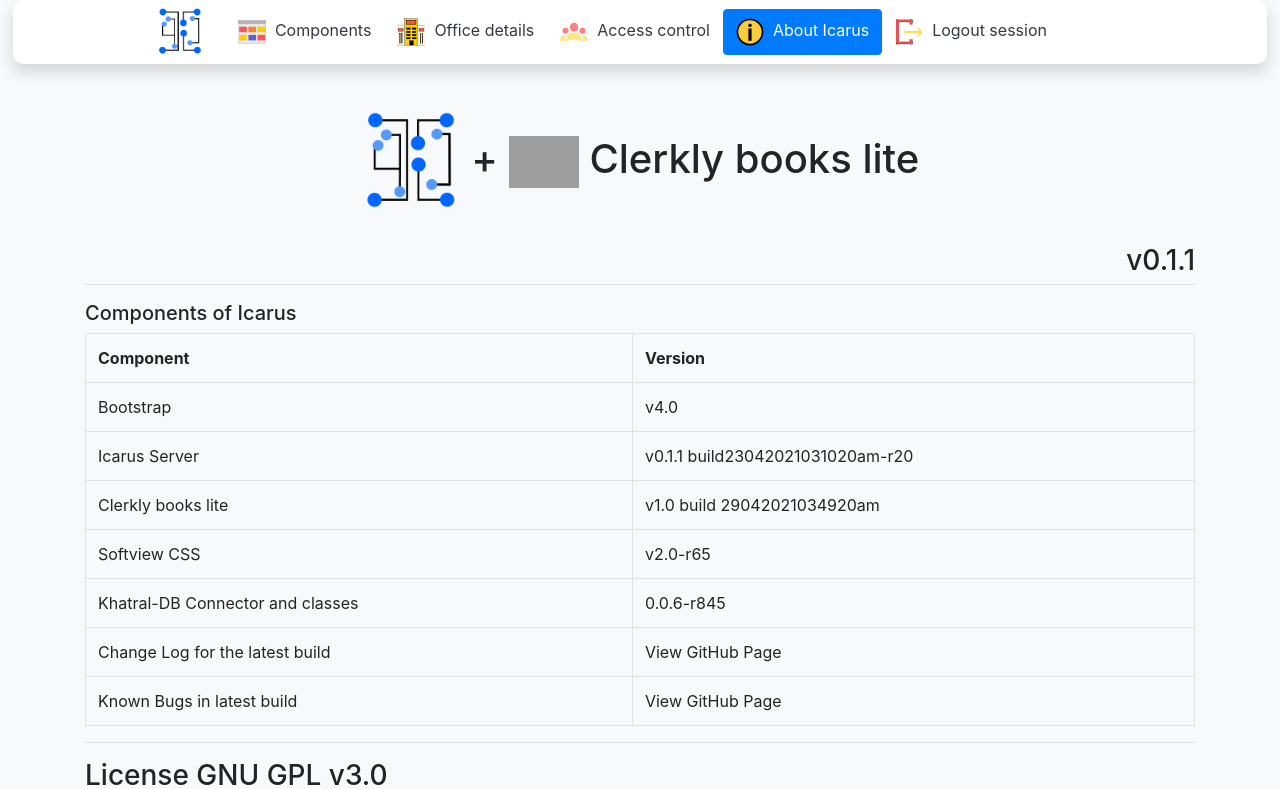
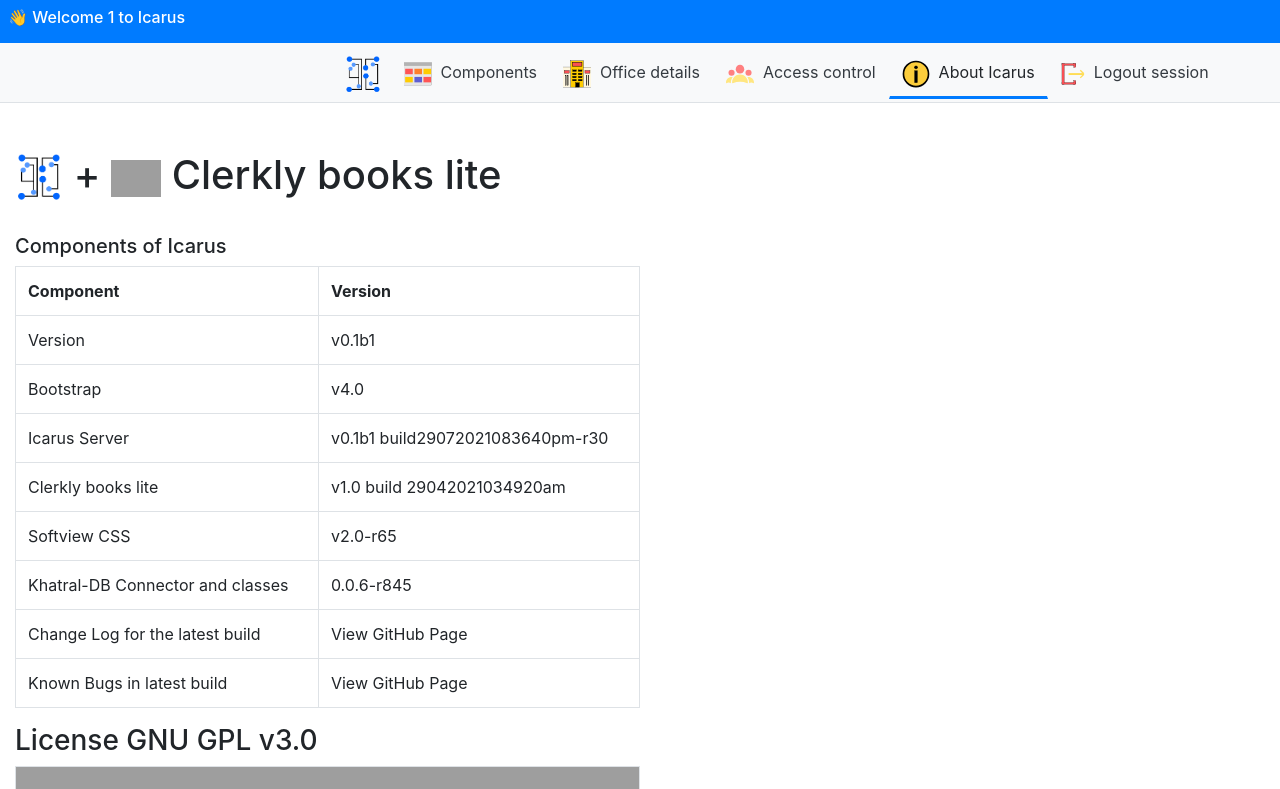
Before and after one commit to Arvin-Software/Icarus, a PHP site: page /admin/about.php in a window 1280 px wide. Shown: the top 789 px of the page. Run offline with PHP 8.4, Linux system fonts and the light colour scheme; the visitor is signed in with stand-in values (Sample User, id 1); some libraries are stand-ins or nearby versions; grey boxes are pictures that could not be loaded.

Commit message:
updated interface and finalized build

```diff
--- a/admin/about.php
+++ b/admin/about.php
@@ -4,20 +4,18 @@ include '../header.php';
 ?>
 <br>
 <br>
-<div class="container-fluid" style="overflow:auto; height: 85vh;">
-<div class="container">
-<h1 class="text-center"><img src="../images/icaruslogo1ba.png" alt="Valai Logo" style="width: 100px;"> + <img src="../images/logo.svg" alt="logo" style="width: 70px;">&nbsp;Clerkly books lite</h1>
+<div class="container-fluid" style="">
+<h1 class=""><img src="../images/icaruslogo1ba.png" alt="Valai Logo" style="width: 48px;"> + <img src="../images/logo.svg" alt="logo" style="width: 50px;">&nbsp;Clerkly books lite</h1>
 <br>
-<h3 class="float-right"><?php echo icarus::DisplayVersion(); ?></h3>
-<p class="text-center">
-<br>
-</p>
-<hr>
 <h5>Components of Icarus</h5>
-<table class="table table-bordered">
+<table class="table table-bordered" style="width: 50%;">
     <tr>
         <th>Component</th>
         <th>Version</th>
+    </tr>
+    <tr>
+        <td>Version</td>
+        <td><?php echo icarus::DisplayVersion(); ?></td>
     </tr>
     <tr>
         <td>Bootstrap</td>
@@ -49,15 +47,13 @@ include '../header.php';
         <td>View GitHub Page</td>
     </tr>
 </table>
-<hr>
 <h3>License GNU GPL v3.0</h3>
-<iframe src="../LICENSE" frameborder="0" class="border bg-white" style="width: 100%; height: 40vh;"></iframe>
-<hr>
-<h6 class="text-center">Icarus is a open source software which is licensed under GNU GPL v3 License</h6>
-<h6 class="text-center">Icons are open source and can be downloaded and modified and released under GNU GPL v3 License</h6>
-<h6 class="text-center">Icarus Logo, Icarus Name, Softview Name, Khatral name are the properties of Arvin Soft.</h6>
-<h6 class="text-center">Clerklybooks Logo, Clerklybooks Name are the properties of Arvin Soft.</h6>
-<h6 class="text-center">Components like bootstrap, jquery and other products used in this project are the copyright of the respective owners.</h6>
-<h6 class="text-center">&copy; 2021 Icarus Project. All Rights Reserved.</h6>
+<iframe src="../LICENSE" frameborder="0" class="border bg-white" style="width: 50%; height: 40vh;"></iframe>
+<br><br>
+<p class="">Icarus is a open source software which is licensed under GNU GPL v3 License
+<br />Icons are open source and can be downloaded and modified and released under GNU GPL v3 License
+<br />Icarus Logo, Icarus Name, Softview Name, Khatral name are the properties of Arvin Soft.
+<br />Clerklybooks Logo, Clerklybooks Name are the properties of Arvin Soft.
+<br />Components like bootstrap, jquery and other products used in this project are the copyright of the respective owners.
+<br />&copy; 2021 Icarus Project. All Rights Reserved.</p>
 </div>
-</div>
--- a/header.php
+++ b/header.php
@@ -42,7 +42,7 @@
                 padding-bottom: 15px;
                 width: 100%;
 
-                border-radius: 20px 20px 20px 20px;
+
             }
             .navbar-collapse.collapsing {
 
@@ -53,7 +53,7 @@
                 left: -100%;
 
                 z-index: 1;
-                border-radius: 20px 20px 20px 20px;
+
             }
             .navbar-collapse.show {
 
@@ -64,7 +64,7 @@
                 -o-transition: left 0.2s ease-in;
                 -moz-transition: left 0.2s ease-in;
                 transition: left 0.2s ease-in;
-                border-radius: 20px 20px 20px 20px;
+
             }
         }
         .bg-grad{
@@ -146,11 +146,14 @@
 <?php
     if(isset($inst) == FALSE){
 ?>
-<body class="bg-light" style="" >
+<body class="" style="" >
+    <div class="bg-primary text-white p-2">
+        <h6 style="">👋 Welcome <?php echo $_SESSION['unme']; ?> to Icarus</h6>
+    </div>
     <?php
         include 'primarynav.php';
     ?>
-    <div class="container-fluid" >
+    <div class="container-fluid" style="padding: 0px;">
         <?php
         }
         ?>
--- a/icarus.php
+++ b/icarus.php
@@ -258,10 +258,10 @@ class icarus{
         ));
     }
     public static function DisplayVersion(){
-        echo 'v0.1.1';
+        echo 'v0.1b1';
     }
     public static function DisplayVerBuild(){
-        echo 'v0.1.1 build23042021031020am-r20';
+        echo 'v0.1b1 build29072021083640pm-r30';
     }
     public static function DisplayKhatralVersion(){
         echo '0.0.6-r845';
--- a/loginhandle/login.php
+++ b/loginhandle/login.php
@@ -59,7 +59,7 @@
                 <div class="row" style="height: 80vh; margin-top: 3%;">
                     <div class="col-xl-4"></div>
                     <div class="col-xl-4 my-auto">
-                        <div class="container bg-white border shadow bor-twen" style="height: 100%; padding: 8% 8% 8% 8%;">
+                        <div class="container bg-white border shadow" style="border-radius: 7px 7px 7px 7px; height: 100%; padding: 8% 8% 8% 8%;">
                             <div class="margin-bottom: 5%;">
                                 <img src="../images/icaruslogohead.png" class="mx-auto d-block" style="width: 100px; margin: 5% 5% 5% 5%;">
                                 <h1 class="text-center">Icarus</h1>
--- a/primarynav.php
+++ b/primarynav.php
@@ -1,53 +1,53 @@
 <?php
-echo '<div class="bg-white shadow soft-bor-ten" style="width: 98%; margin-left: 1%;">';
-echo '<div class=" container">';
+echo '<div class="bg-light border-bottom" style="">';
+echo '<div class=" container-fluid">';
 if($_SESSION['typ'] != "1"){
-  echo '<nav class="navbar navbar-expand-lg navbar-light" style=" margin-left: 23%;">';
+  echo '<nav class="navbar navbar-expand-lg navbar-light" style="padding-bottom: 3px; margin-left: 35%;">';
 }else{
-  echo '<nav class="navbar navbar-expand-lg navbar-light" style="margin-left: 5%;">';
+  echo '<nav class="navbar navbar-expand-lg navbar-light" style="padding-bottom: 3px; margin-left: 25%;">';
 }
 echo '
   <!-- Brand -->
-  <img src="/icarus/images/icaruslogo1ba.png" class="mx-auto d-block" style="background-color: #fff; width: 48px;" alt="logo">
+  <img src="/icarus/images/icaruslogo1ba.png" class="mx-auto d-block" style="width: 38px;" alt="logo">
   <!-- Toggler/collapsibe Button -->
-  <button class="navbar-toggler bg-white" type="button" data-toggle="collapse" data-target="#collapsibleNavbar">
+  <button class="navbar-toggler bg-light" type="button" data-toggle="collapse" data-target="#collapsibleNavbar">
     <span class="navbar-toggler-icon"></span>
   </button>
-  <div class="collapse navbar-collapse" id="collapsibleNavbar" style="padding-left: 2%; ">
+  <div class="collapse navbar-collapse" id="collapsibleNavbar" style="padding-left: 1%; ">
     <ul class="navbar-nav">';
     echo '<li class="nav-item">';
       if($mainnav=="components"){
-        echo '<a class="btn text-left btn-primary  bor-none" href="index.php"><img src="/icarus/images/modules.svg" class="" style="width: 28px;">&nbsp;&nbsp;Components</a>';
+        echo '<a class="btn text-left" style="border-bottom: 3px solid #007bff;  border-radius: 0px;" href="index.php"><img src="/icarus/images/modules.svg" class="" style="width: 28px;">&nbsp;&nbsp;Components</a>';
       }else{
-        echo '<a class="btn text-left text-dark bor-none" href="index.php"><img src="/icarus/images/modules.svg" class="" style="width: 28px;">&nbsp;&nbsp;Components</a>';
+        echo '<a class="btn text-left text-dark" style="border-radius: 0px;" href="index.php"><img src="/icarus/images/modules.svg" class="" style="width: 28px;">&nbsp;&nbsp;Components</a>';
       }
       echo '</li>';
       if($_SESSION['typ'] == "1"){
         echo '<li class="nav-item">';
         if($mainnav=="office"){
-            echo '<a class="btn text-left btn-primary  bor-none" href="office.php"><img src="/icarus/images/enterprise.svg" class="" style="width: 28px;">&nbsp;&nbsp;Office details</a>';
+            echo '<a class="btn text-left"  style="border-bottom: 3px solid #007bff;  border-radius: 0px;" href="office.php"><img src="/icarus/images/enterprise.svg" class="" style="width: 28px;">&nbsp;&nbsp;Office details</a>';
         }else{
-            echo '<a class="btn text-left text-dark btn-bb bor-none" href="office.php"><img src="/icarus/images/enterprise.svg" class="" style="width: 28px;">&nbsp;&nbsp;Office details</a>';
+            echo '<a class="btn text-left text-dark" style="border-radius: 0px;" href="office.php"><img src="/icarus/images/enterprise.svg" class="" style="width: 28px;">&nbsp;&nbsp;Office details</a>';
         }
         echo '</li><li class="nav-item">';
         if($mainnav=="access"){
-          echo '<a class="btn text-left btn-primary  bor-none" href="accontrol.php"><img src="/icarus/images/customer.svg" class="" style="width: 28px;">&nbsp;&nbsp;Access control</a>';
+          echo '<a class="btn text-left"  style="border-bottom: 3px solid #007bff;  border-radius: 0px;" href="accontrol.php"><img src="/icarus/images/customer.svg" class="" style="width: 28px;">&nbsp;&nbsp;Access control</a>';
         }else{
-          echo '<a class="btn text-left text-dark bor-none" href="accontrol.php"><img src="/icarus/images/customer.svg" class="" style="width: 28px;">&nbsp;&nbsp;Access control</a>';
+          echo '<a class="btn text-left text-dark" style="border-radius: 0px;" href="accontrol.php"><img src="/icarus/images/customer.svg" class="" style="width: 28px;">&nbsp;&nbsp;Access control</a>';
         }
         echo '</li>';
       }
       echo '<li class="nav-item">';
       if($mainnav=="about"){
-        echo '<a class="btn text-left btn-primary  bor-none" href="about.php"><img src="/icarus/images/information.svg" class="" style="width: 28px;">&nbsp;&nbsp;About Icarus</a>';
+        echo '<a class="btn text-left"  style="border-bottom: 3px solid #007bff;  border-radius: 0px;" href="about.php"><img src="/icarus/images/information.svg" class="" style="width: 28px;">&nbsp;&nbsp;About Icarus</a>';
       }else{
-        echo '<a class="btn text-left text-dark bor-none" href="about.php"><img src="/icarus/images/information.svg" class="" style="width: 28px;">&nbsp;&nbsp;About Icarus</a>';
+        echo '<a class="btn text-left text-dark" style="border-radius: 0px;" href="about.php"><img src="/icarus/images/information.svg" class="" style="width: 28px;">&nbsp;&nbsp;About Icarus</a>';
       }
       echo '</li><li class="nav-item">';
       if($mainnav=="logout"){
-        echo '<a class="btn text-left btn-primary  bor-none" href="../loginhandle/logout.php"><img src="/icarus/images/logout.svg" class="" style="width: 28px;">&nbsp;&nbsp;Logout session</a>';
+        echo '<a class="btn text-left"  style="border-bottom: 3px solid #007bff;  border-radius: 0px;" href="../loginhandle/logout.php"><img src="/icarus/images/logout.svg" class="" style="width: 24px;">&nbsp;&nbsp;Logout session</a>';
       }else{
-        echo '<a class="btn text-left text-dark bor-none" href="../loginhandle/logout.php"><img src="/icarus/images/logout.svg" class="" style="width: 28px;">&nbsp;&nbsp;Logout session</a>';
+        echo '<a class="btn text-left text-dark" style="border-radius: 0px;" href="../loginhandle/logout.php"><img src="/icarus/images/logout.svg" class="" style="width: 24px;">&nbsp;&nbsp;Logout session</a>';
       }
       echo '</li>
     </ul>
```
Also changed, not shown: admin/accontrol.php (+5 -4 lines), admin/index.php (+8 -10 lines), admin/noticeboard/boards.php (+35 -36 lines), admin/noticeboard/notice.php (+18 -21 lines), admin/noticeboard/share.php (+16 -15 lines), admin/office.php (+4 -8 lines).
